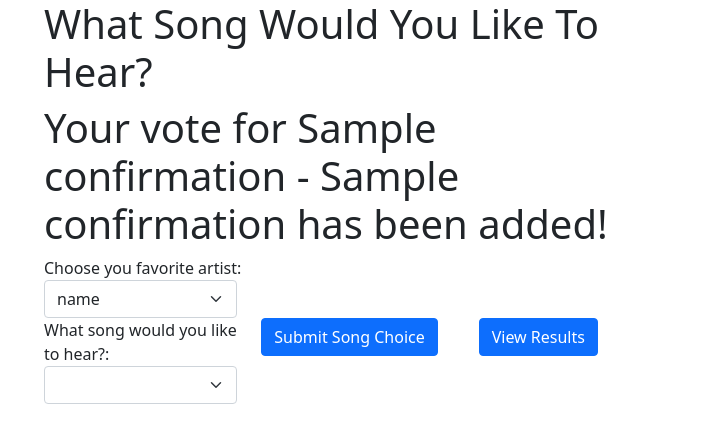
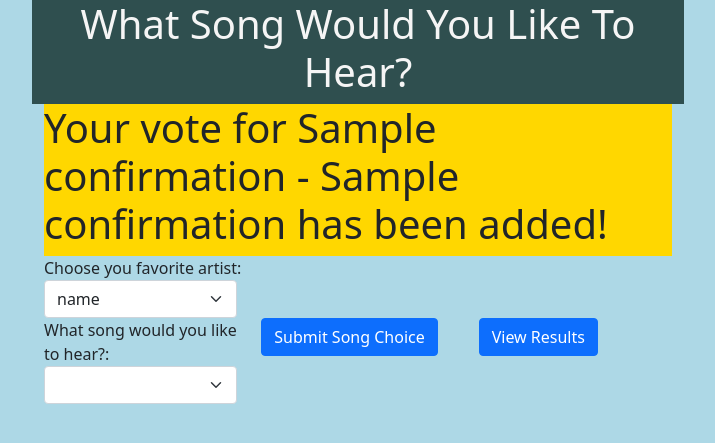
Before and after one commit to DonaldCapodilupo/Guitar-Chords-Database, a Flask app: template templates/User-Vote.html in a window 1280 px wide. Shown: the top 443 px of the page, without its empty margins (282-997 px from the left). Run offline with Flask 2, Linux system fonts and the light colour scheme; the template is opened without the code that fills it: most values are stand-ins (such as "Sample title", 1, 10 or a date in 2020); lists and menus that the app fills with data are empty.

Commit message:
Added some CSS stylings to everything to make it look a little nicer.

```diff
--- /dev/null
+++ b/static/main.css
@@ -0,0 +1,13 @@
+body{
+    background: lightblue;
+}
+
+.title_div{
+    background: darkslategrey;
+    color: whitesmoke;
+    text-align: center;
+}
+
+.confirmation_div{
+    background: gold;
+}
--- a/templates/Song-Vote-Results.html
+++ b/templates/Song-Vote-Results.html
@@ -21,7 +21,7 @@
     <link href="https://cdn.jsdelivr.net/npm/bootstrap@5.1.3/dist/css/bootstrap.min.css" rel="stylesheet"
           integrity="sha384-1BmE4kWBq78iYhFldvKuhfTAU6auU8tT94WrHftjDbrCEXSU1oBoqyl2QvZ6jIW3" crossorigin="anonymous">
 
-
+        <link href="../static/main.css" rel="stylesheet"/>
 
 </head>
 <body>
--- a/templates/User-Vote.html
+++ b/templates/User-Vote.html
@@ -6,6 +6,7 @@
     <link href="https://cdn.jsdelivr.net/npm/bootstrap@5.1.3/dist/css/bootstrap.min.css" rel="stylesheet"
           integrity="sha384-1BmE4kWBq78iYhFldvKuhfTAU6auU8tT94WrHftjDbrCEXSU1oBoqyl2QvZ6jIW3" crossorigin="anonymous">
     <script src="../static/User-Vote.js"></script>
+    <link href="../static/main.css" rel="stylesheet"/>
 </head>
 <body>
 
@@ -17,16 +18,23 @@
         <div class="col-6">
 
             <div class="row">
+                <div class="title_div">
                     <h1 class="border-box-sizing">What Song Would You Like To Hear?</h1>
                 </div>
+            </div>
+
 
             {% if confirmation %}
+                <div class="confirmation_div">
                     <div class="row">
+
                         <h1>Your vote for {{ confirmation[0] }} - {{ confirmation[1] }} has been added!</h1>
                     </div>
+                </div>
             {% endif %}
+            <div class="user_input_div">
+                <div class="row">
 
-            <div class="row">
                     <label for="artist_list">Choose you favorite artist:</label>
                     <div class="col-4">
                         <select class="form-select" name="artist_list" id="artist_list"
@@ -36,6 +44,7 @@
                             {% endfor %}
                         </select>
                     </div>
+
                     <div class="col-4"></div>
                     <div class="col-4"></div>
 
@@ -45,7 +54,8 @@
                 <div class="row">
                     <div class="col-4">
                         <label for="song_list">What song would you like to hear?:</label>
-                    <select class="form-select" name="song_list" id="song_list" onload="update_Song_List({{ data }})">
+                        <select class="form-select" name="song_list" id="song_list"
+                                onload="update_Song_List({{ data }})">
 
                             <option value="{{ data["A Day To Remember"][0][:-5] }}"
                                     id="Artist">{{ data["A Day To Remember"][0][:-5] }}</option>
@@ -67,7 +77,7 @@
 
                     </div>
 
-
+                </div>
             </div>
 
         </div>
```
Also changed, not shown: templates/Song-Dashboard.html (+5 -5 lines). Lines whose indentation alone changed are shown as unchanged.
